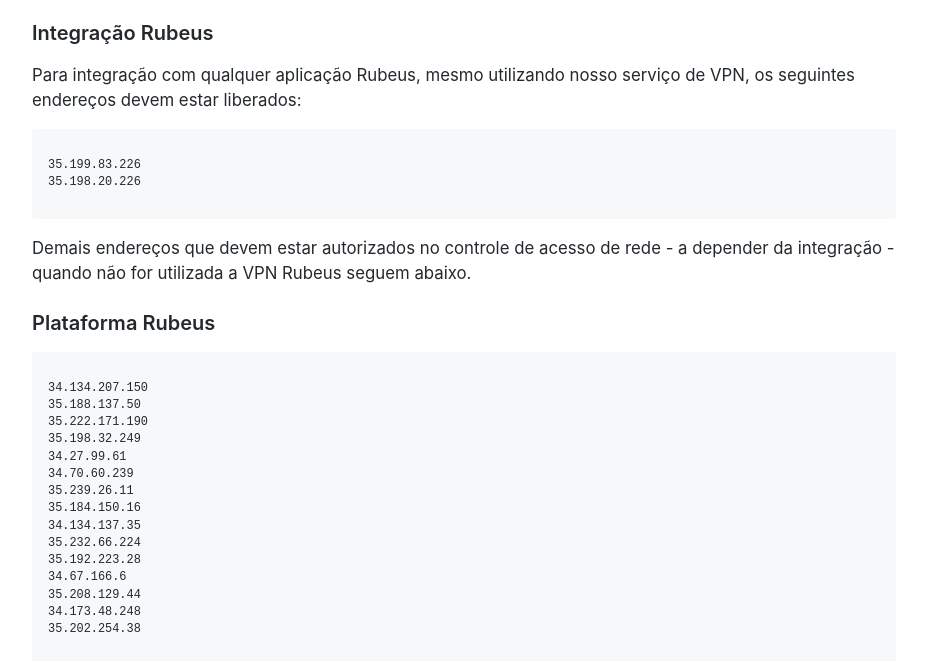
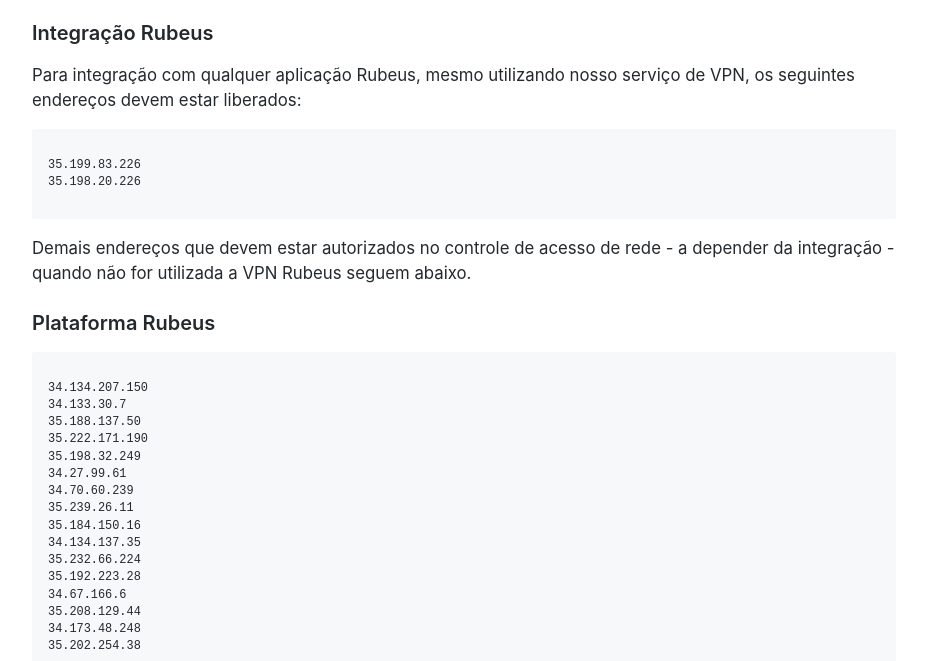
Before and after one commit to rubeus-tecnologia-e-inovacao/rubeus-network-access, a plain HTML site: page index.html in a window 1280 px wide. Shown: the part 139-800 px from the top of the page, without its empty margins (176-1103 px from the left). Drawn offline with Linux system fonts and the light colour scheme.

Commit message:
add ip novo cluster gke

```diff
--- a/index.html
+++ b/index.html
@@ -26,6 +26,7 @@
 <h3 class="sub-title">Plataforma Rubeus<a class="anchorjs-link " href="#plataforma-rubeus" aria-label="Anchor" data-anchorjs-icon="" style="font: 1em / 1 anchorjs-icons; padding-left: 0.375em;"></a></h3>
 
 <div class="info-box"><div class="highlight"><pre class="highlight"><code>34.134.207.150
+34.133.30.7
 35.188.137.50
 35.222.171.190
 35.198.32.249
```
